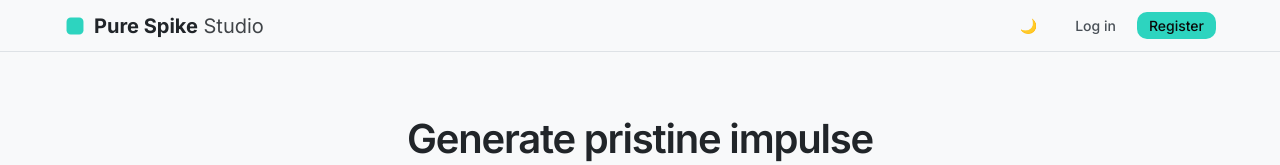
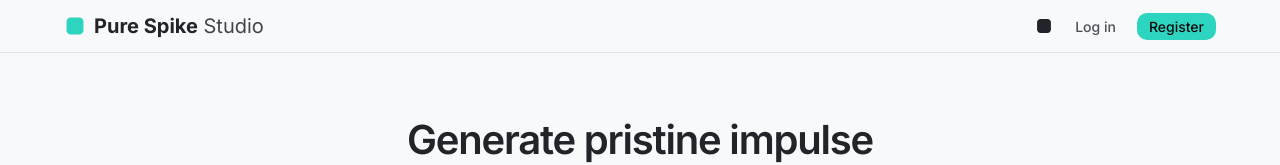
Before and after one commit to TomacBarin/pure-spike, a React (Vite) app: page / in a window 1280 px wide. Shown: the top 165 px of the page. Built offline with nearby package versions, Linux system fonts and the light colour scheme.

Commit message:
feature(frontend): update theme switch button

```diff
--- a/src/components/layout/Navbar/Navbar.module.css
+++ b/src/components/layout/Navbar/Navbar.module.css
@@ -52,10 +52,15 @@
   display: block;
 }
 
+.themeToggle {
+  color: var(--color-text-primary);
+  padding: var(--spacing-1) var(--spacing-2);
+}
+
 .rightSide {
   display: flex;
   align-items: center;
-  gap: var(--spacing-3);
+  gap: var(--spacing-0);
 }
 
 .authButtons {
--- a/src/components/layout/Navbar/Navbar.tsx
+++ b/src/components/layout/Navbar/Navbar.tsx
@@ -45,8 +45,22 @@ function Navbar() {
               onClick={toggleTheme}
               aria-label={theme === "dark" ? "Switch to light theme" : "Switch to dark theme"}
               title={theme === "dark" ? "Switch to light theme" : "Switch to dark theme"}
+              className={styles.themeToggle}
             >
-            {theme === "dark" ? "☀️" : "🌙"}
+              <svg
+                width="18"
+                height="18"
+                viewBox="0 0 200 200"
+                fill="none"
+                xmlns="http://www.w3.org/2000/svg"
+                aria-hidden="true"
+              >
+                <path
+                  d="M105.08,-4.114L105.08,64.586C105.08,83.544 89.688,98.936 70.73,98.936L2.029,98.936C-16.929,98.936 -32.321,83.544 -32.321,64.586L-32.321,-4.114C-32.321,-23.072 -16.929,-38.464 2.029,-38.464L70.73,-38.464C89.688,-38.464 105.08,-23.072 105.08,-4.114Z"
+                  transform="matrix(1.12048,0,0,1.12048,59.2376,66.1213)"
+                  fill="currentColor"
+                />
+              </svg>
             </Button>
 
           {isLoggedIn ? (
```
Lines whose indentation alone changed are shown as unchanged.
